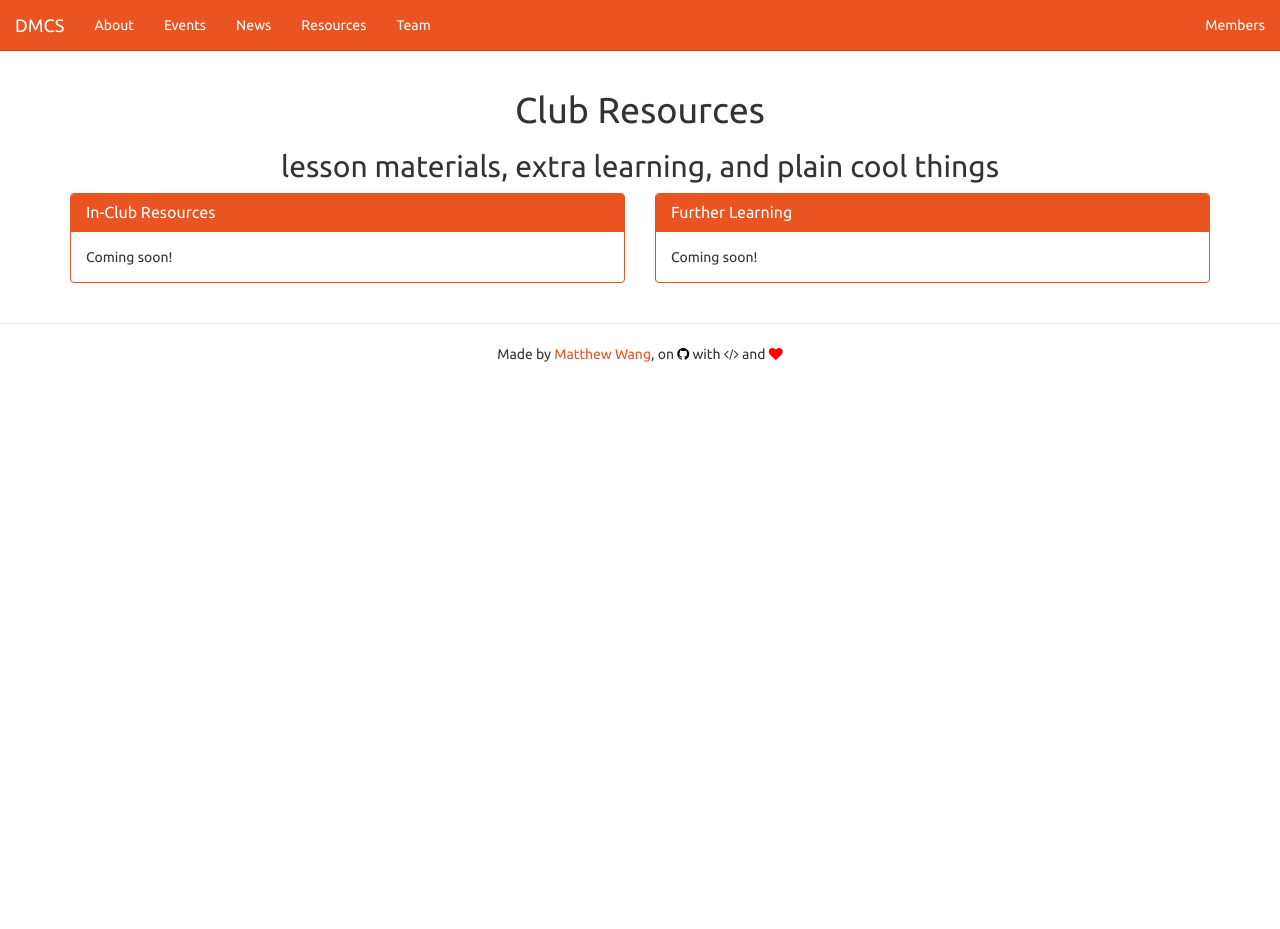
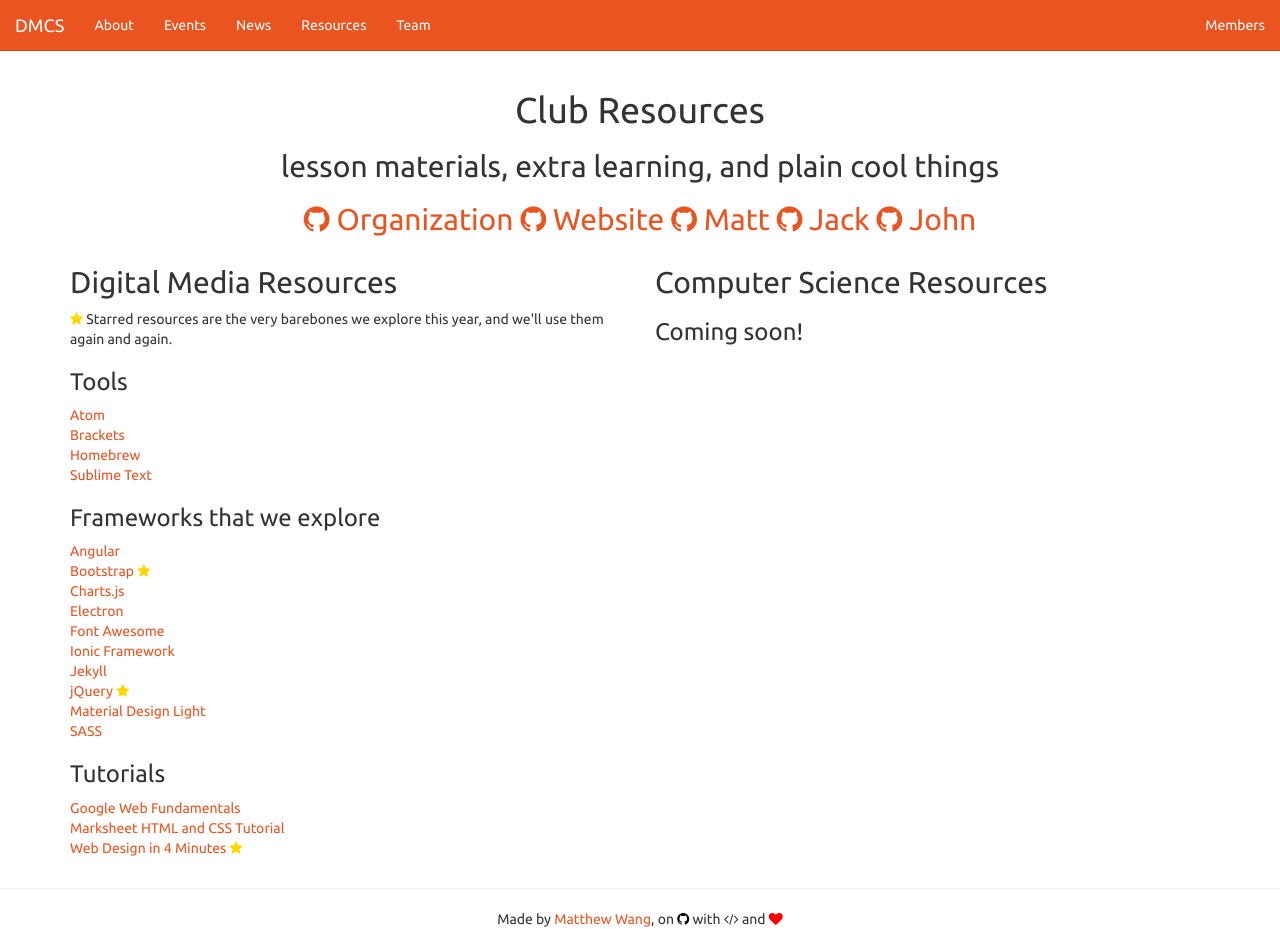
Before and after one commit to mattxwang/dmcs.tech, a Jekyll site: the page built from resources.html, in a window 1280 px wide and 929 px high. Built offline with Jekyll 4.4.1, drawn with Linux system fonts in a browser that asks for light colours.

Commit message:
adds some resources

```diff
--- a/resources.html
+++ b/resources.html
@@ -5,6 +5,7 @@ permalink: /resources/
 ---
 <h1 class="text-center">Club Resources</h1>
 <h2 class="text-center">lesson materials, extra learning, and plain cool things</h2>
+<h2 class="text-center"><a href="https://github.com/uccdmcs"><span class="fa fa-github"></span> Organization</a> <a href="https://github.com/uccdmcs/dmcs.tech"><span class="fa fa-github"></span> Website</a> <a href="https://github.com/malsf21"><span class="fa fa-github"></span> Matt</a> <a href="https://github.com/jacksarick"><span class="fa fa-github"></span> Jack</a> <a href="https://github.com/j0hnmace"><span class="fa fa-github"></span> John</a></h2>
 <!--
 <div class="row">
   <div class="col-sm-4">
@@ -33,23 +34,39 @@ permalink: /resources/
 -->
 <div class="row">
   <div class="col-sm-6">
-    <div class="panel panel-primary">
-      <div class="panel-heading">
-        <h3 class="panel-title">In-Club Resources</h3>
-      </div>
-      <div class="panel-body">
-        Coming soon!
-      </div>
-    </div>
+    <h2>Digital Media Resources</h2>
+    <p>
+      <span class="fa fa-star" style="color:gold;"></span> Starred resources are the very barebones we explore this year, and we'll use them again and again.
+    </p>
+    <h3>Tools</h3>
+    <ul class="list-unstyled">
+      <li><a href="https://atom.io/">Atom</a></li>
+      <li><a href="http://brackets.io/">Brackets</a></li>
+      <li><a href="http://brew.sh/">Homebrew</a></li>
+      <li><a href="https://www.sublimetext.com/">Sublime Text</a></li>
+    </ul>
+    <h3>Frameworks that we explore</h3>
+    <ul class="list-unstyled">
+      <li><a href="https://angularjs.org/">Angular</a></li>
+      <li><a href="https://getbootstrap.com">Bootstrap</a> <span class="fa fa-star" style="color:gold;"></span></li>
+      <li><a href="http://www.chartjs.org/">Charts.js</a></li>
+      <li><a href="http://electron.atom.io/">Electron</a></li>
+      <li><a href="http://fontawesome.io/">Font Awesome</a></li>
+      <li><a href="http://ionicframework.com/">Ionic Framework</a></li>
+      <li><a href="https://jekyllrb.com/">Jekyll</a></li>
+      <li><a href="https://jquery.com/">jQuery</a> <span class="fa fa-star" style="color:gold;"></span></li>
+      <li><a href="https://getmdl.io/">Material Design Light</a></li>
+      <li><a href="http://sass-lang.com/">SASS</a></li>
+    </ul>
+    <h3>Tutorials</h3>
+    <ul class="list-unstyled">
+      <li><a href="https://developers.google.com/web/fundamentals/">Google Web Fundamentals</a></li>
+      <li><a href="http://marksheet.io/">Marksheet HTML and CSS Tutorial</a></li>
+      <li><a href="http://jgthms.com/web-design-in-4-minutes/">Web Design in 4 Minutes</a>  <span class="fa fa-star" style="color:gold;"></span></li>
+    </ul>
   </div>
   <div class="col-sm-6">
-    <div class="panel panel-primary">
-      <div class="panel-heading">
-        <h3 class="panel-title">Further Learning</h3>
-      </div>
-      <div class="panel-body">
-        Coming soon!
-      </div>
-    </div>
+    <h2>Computer Science Resources</h2>
+    <h3>Coming soon!</h3>
   </div>
 </div>
```
